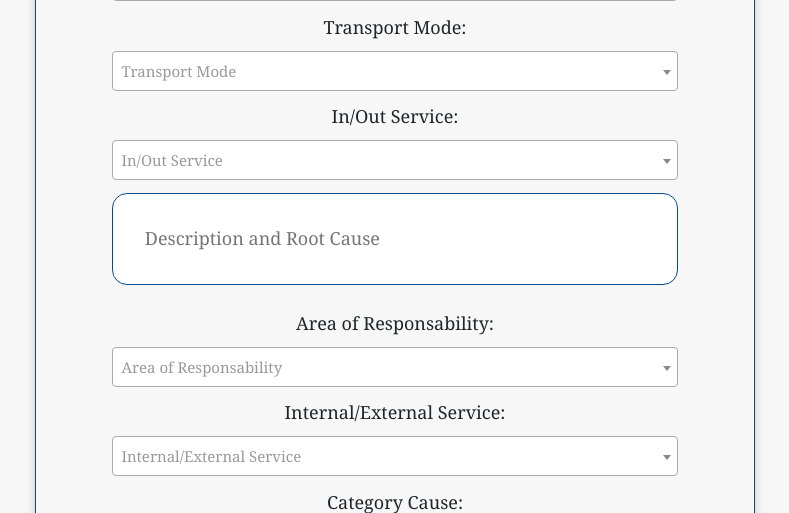
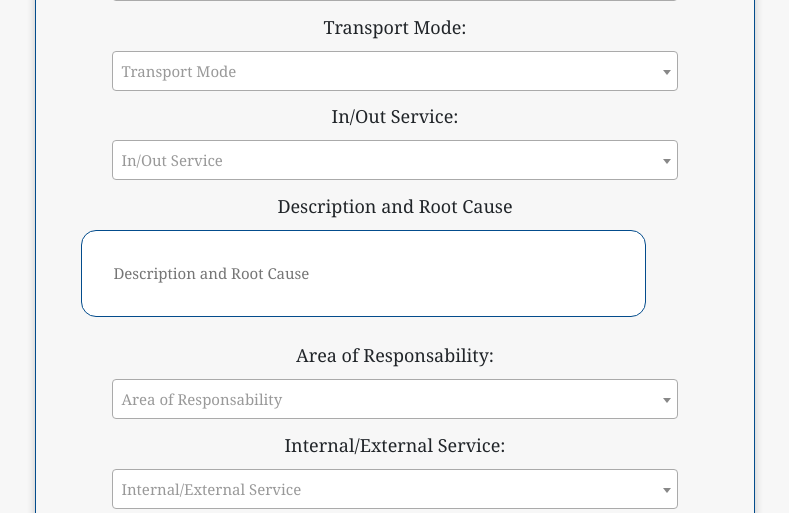
Before and after one commit to Alexpl0/PruebaDos, a PHP site: page /newOrder.php in a window 1280 px wide. Shown: the part 412-925 px from the top of the page, without its empty margins (245-1034 px from the left). Run offline with PHP 8.4, Linux system fonts and the light colour scheme; data that the repository does not hold is empty; some libraries are stand-ins or nearby versions.

Commit message:
</label>

```diff
--- a/newOrder.php
+++ b/newOrder.php
@@ -140,9 +140,8 @@ require_once __DIR__ . '/dao/elements/daoProducts.php';
             </div>
 
             <div>
-                <label for="Description and Root Cause">
+                <label for="Description and Root Cause"> Description and Root Cause</label>
                     <input type="text" id="Description" name="Description" placeholder="Description and Root Cause" required>
-                </label>
             </div>
 
 
```
